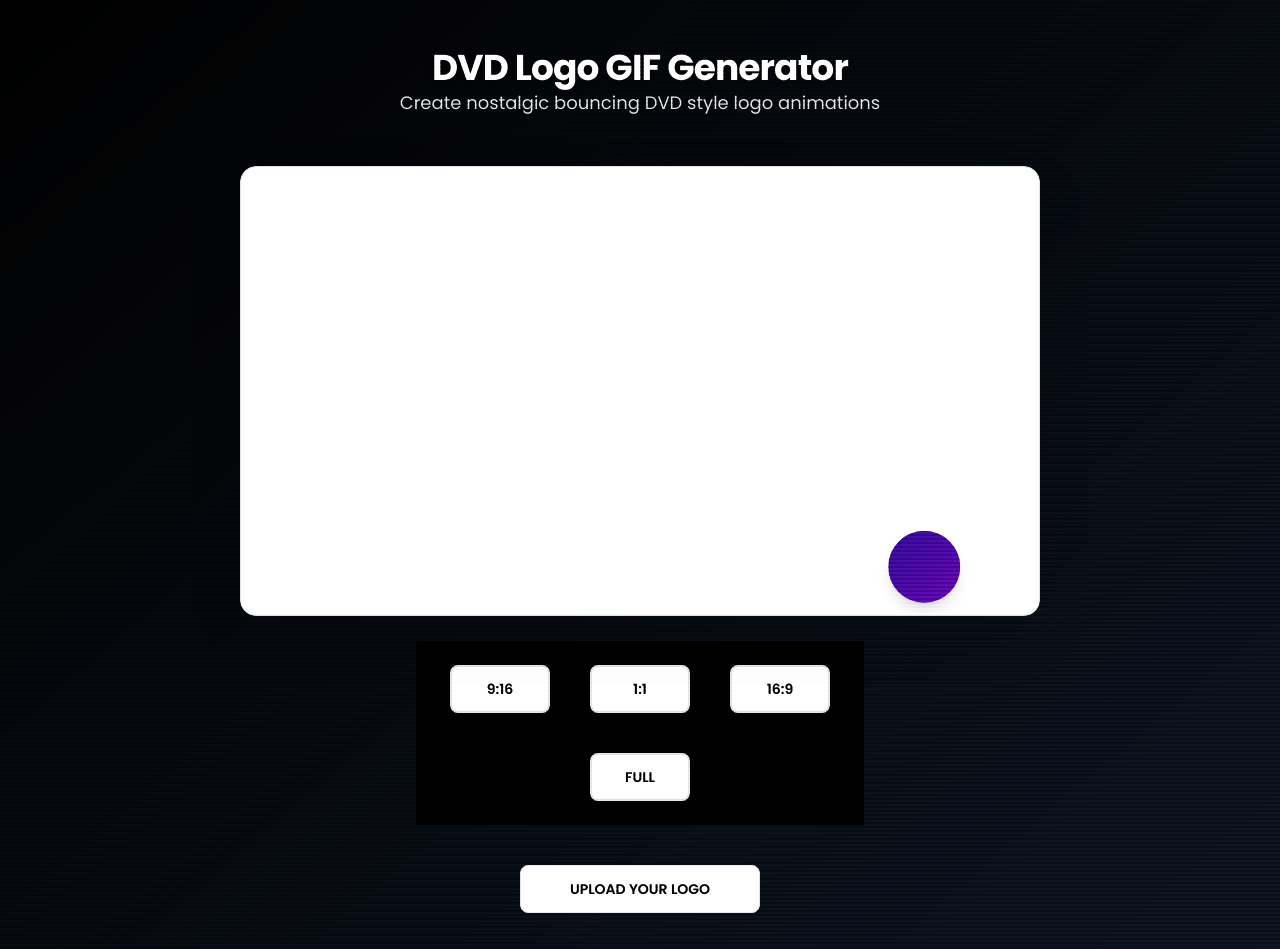
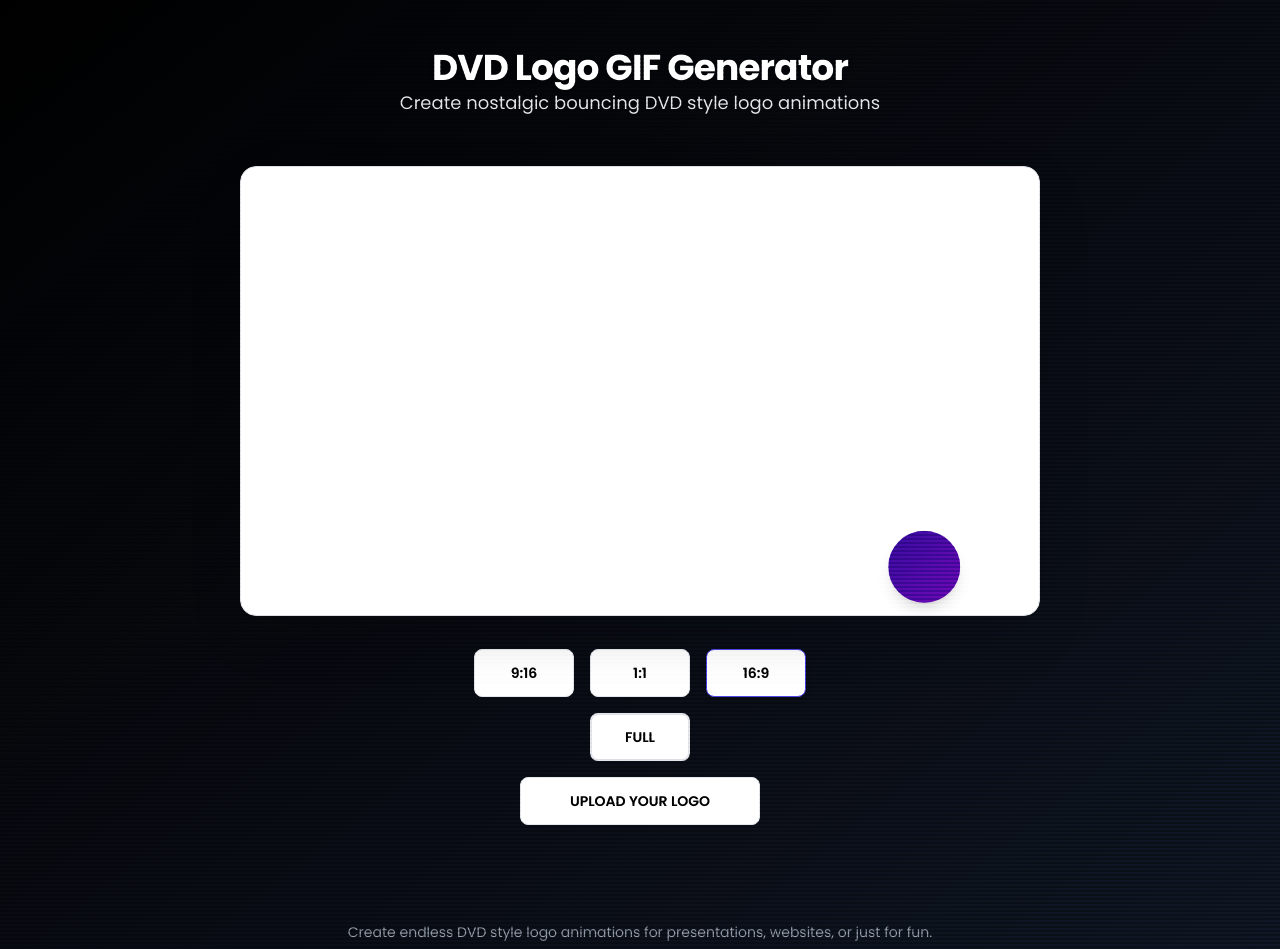
Before and after one commit to damianstory/bouncingdvdlogo, a Next.js app: page / in a window 1280 px wide. Shown: the top 949 px of the page. Built offline with nearby package versions, Linux system fonts and the light colour scheme.

Commit message:
Improve button spacing to make Download GIF button more visible in 9:16 mode

```diff
--- a/src/app/components/DVDContainer.tsx
+++ b/src/app/components/DVDContainer.tsx
@@ -775,27 +775,28 @@ const DVDContainer: React.FC = () => {
       {!isFullScreen && (
         <div className="w-full max-w-md mx-auto mt-10 mb-6" style={{ marginTop: '15px' }}>
           <div className="text-center mb-6">
-            <div className="flex flex-wrap justify-center gap-6 mb-8 p-4 bg-black">
+            <div className="flex flex-wrap justify-center mb-2">
+              <div className="flex flex-wrap justify-center">
                 <button
                   onClick={() => handleFormatSelect('9:16')}
-                className={`btn flex justify-center items-center w-[100px] h-[40px] ${selectedFormat === '9:16' ? 'btn-active' : ''} btn-primary m-2`}
-                title="Mobile (9:16)"
+                  className={`btn flex justify-center items-center w-[100px] h-[40px] ${selectedFormat === '9:16' ? 'btn-active' : ''} btn-neutral m-2`}
+                  title="Portrait mode, ideal for mobile"
                 >
                   9:16
                 </button>
 
                 <button
                   onClick={() => handleFormatSelect('1:1')}
-                className={`btn flex justify-center items-center w-[100px] h-[40px] ${selectedFormat === '1:1' ? 'btn-active' : ''} btn-secondary m-2`}
-                title="Square (1:1)"
+                  className={`btn flex justify-center items-center w-[100px] h-[40px] ${selectedFormat === '1:1' ? 'btn-active' : ''} btn-neutral m-2`}
+                  title="Square format, ideal for social media"
                 >
                   1:1
                 </button>
 
                 <button
                   onClick={() => handleFormatSelect('16:9')}
-                className={`btn flex justify-center items-center w-[100px] h-[40px] ${selectedFormat === '16:9' ? 'btn-active' : ''} btn-accent m-2`}
-                title="Widescreen (16:9)"
+                  className={`btn flex justify-center items-center w-[100px] h-[40px] ${selectedFormat === '16:9' ? 'btn-active' : ''} btn-neutral m-2`}
+                  title="Widescreen format, ideal for presentations"
                 >
                   16:9
                 </button>
@@ -810,11 +811,11 @@ const DVDContainer: React.FC = () => {
               </div>
             </div>
 
-          <div className="flex flex-col gap-4 w-full max-w-sm mx-auto mt-2" style={{ marginTop: '15px' }}>
+            <div className="flex flex-col gap-2 w-full max-w-sm mx-auto" style={{ marginTop: '5px' }}>
               {customImage ? (
                 <button
                   onClick={handleDownloadGIF}
-                className="btn flex justify-center items-center h-[40px] btn-primary m-2 px-4 w-[240px] mx-auto"
+                  className="btn flex justify-center items-center h-[40px] btn-primary px-4 w-[240px] mx-auto"
                 >
                   <span>Download GIF</span>
                 </button>
@@ -823,11 +824,12 @@ const DVDContainer: React.FC = () => {
                   onClick={() => {
                     setShowUploadModal(true);
                   }}
-                className="btn flex justify-center items-center h-[40px] btn-primary m-2 px-4 w-[240px] mx-auto"
+                  className="btn flex justify-center items-center h-[40px] btn-primary px-4 w-[240px] mx-auto"
                 >
                   <span>Upload Your Logo</span>
                 </button>
               )}
+            </div>
           </div>
         </div>
       )}
```
Lines whose indentation alone changed are shown as unchanged.
